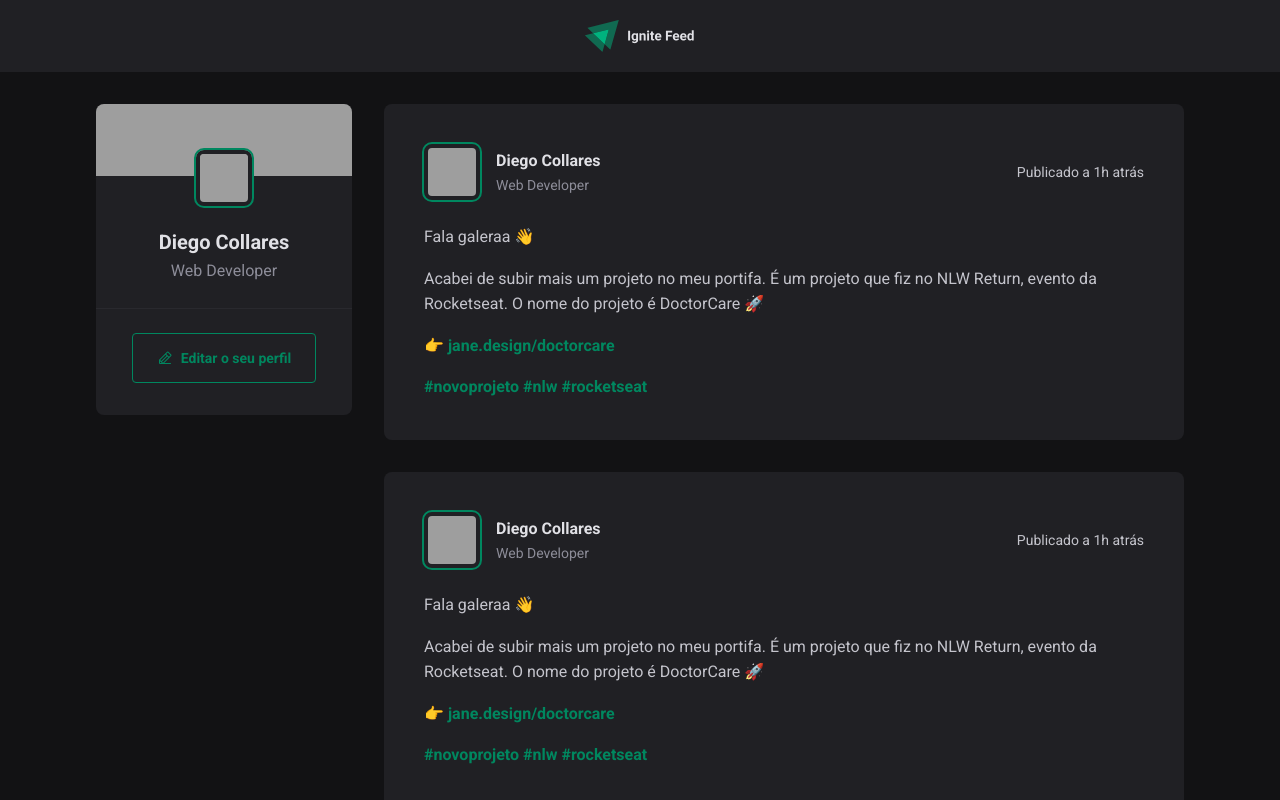
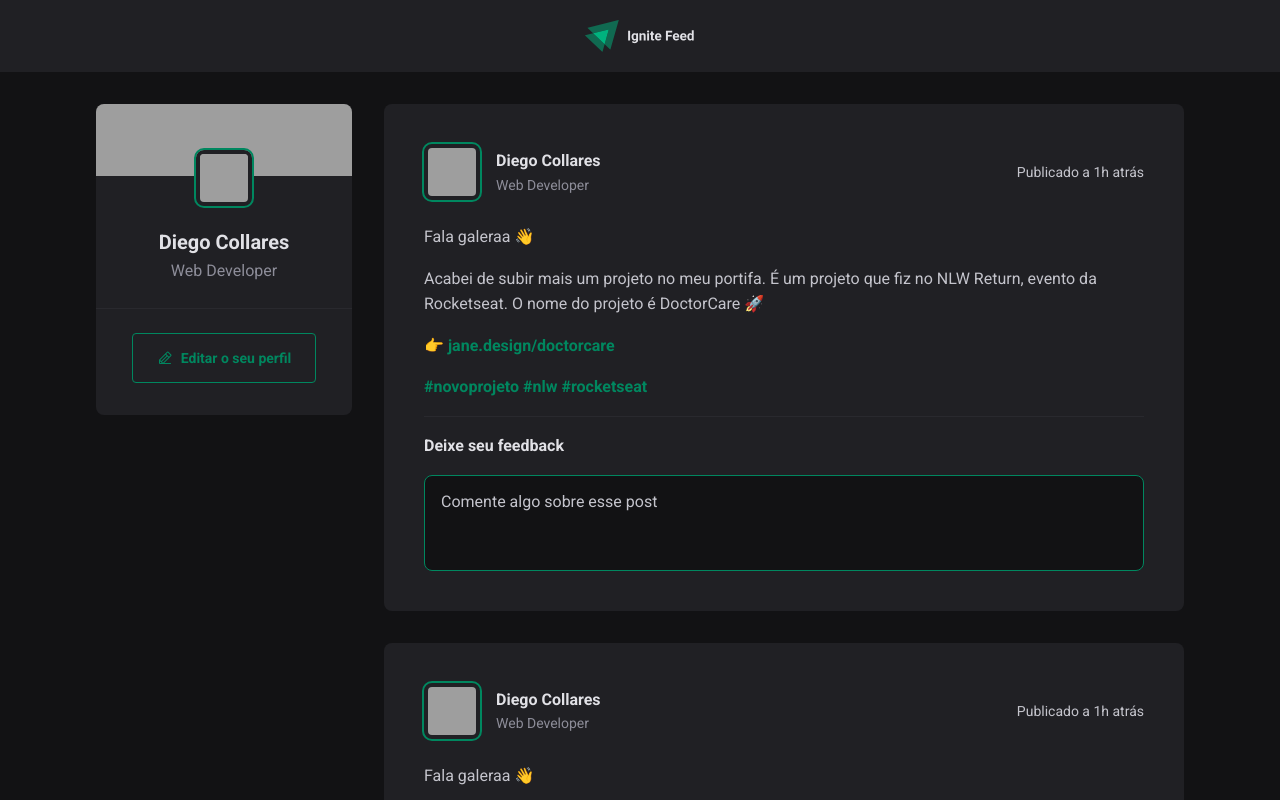
Before and after one commit to Senhordim/ignite-react, a React (Vite) app: page / in a window 1280 px wide. Shown: the top 800 px of the page. Built offline with nearby package versions, Linux system fonts and the light colour scheme; grey boxes are pictures that could not be loaded.

Commit message:
create comment form

```diff
--- a/src/components/Post/Post.module.css
+++ b/src/components/Post/Post.module.css
@@ -64,3 +64,65 @@
     text-decoration: underline;
     color: var(--green-300);
 }
+
+/* form */
+
+
+
+.commentForm {
+    width: 100%;
+    border-top: 1px solid var(--gray-700);
+    margin-top: 1rem;
+    display: flex;
+    flex-direction: column;
+    padding-top: 1rem;
+}
+
+.commentForm > strong {
+    color: var(--gray-100);
+    margin-bottom: 1rem;
+    line-height: 1.6;
+}
+
+.commentForm textarea {
+    width: 100%;
+    background: var(--gray-900);
+    border: 1px solid var(--green-500);
+    border-radius: 8px;
+    padding: 1rem;
+    resize: none;
+    height: 6rem;
+    color: var(--gray-100);
+}
+
+.commentForm textarea::placeholder {
+    color: var(--gray-300);
+}
+
+.commentForm footer {
+    visibility: hidden;
+    max-height: 0;
+}
+
+.commentForm:focus-within footer {
+    visibility: visible;
+    max-height: none;
+}
+
+.commentForm button[type=submit] {
+    margin-top: 1rem;
+    align-self: flex-start;
+    padding: 1rem 1.5rem;
+    border: 0;
+    border-radius: 8px;
+    background: var(--green-500);
+    color: var(--white);
+    font-weight: bold;
+    cursor: pointer;
+
+    transition: color 0.2s, background-color 0.2s;
+}
+
+.commentForm button[type=submit]:hover {
+    background: var(--green-300);
+}
--- a/src/components/Post/index.jsx
+++ b/src/components/Post/index.jsx
@@ -36,6 +36,21 @@ export function Post() {
                 <a href="#">#rocketseat</a>
             </p>
         </div>
+
+
+            <form className={styles.commentForm}>
+                <strong>Deixe seu feedback</strong>
+                <textarea
+                    placeholder='Comente algo sobre esse post'
+                    name='comment'
+                ></textarea>
+                <footer>
+                    <button type='submit'>Comentar</button>
+                </footer>
+
+            </form>
+
+
     </article>
   )
 }
--- a/src/styles/global.css
+++ b/src/styles/global.css
@@ -21,6 +21,11 @@
     box-sizing: border-box;
 }
 
+:focus {
+    outline: transparent;
+    box-shadow: 0 0 0 2px var(--green-300);
+}
+
 body {
     background: var(--gray-900);
     color: var(--gray-300);
```
